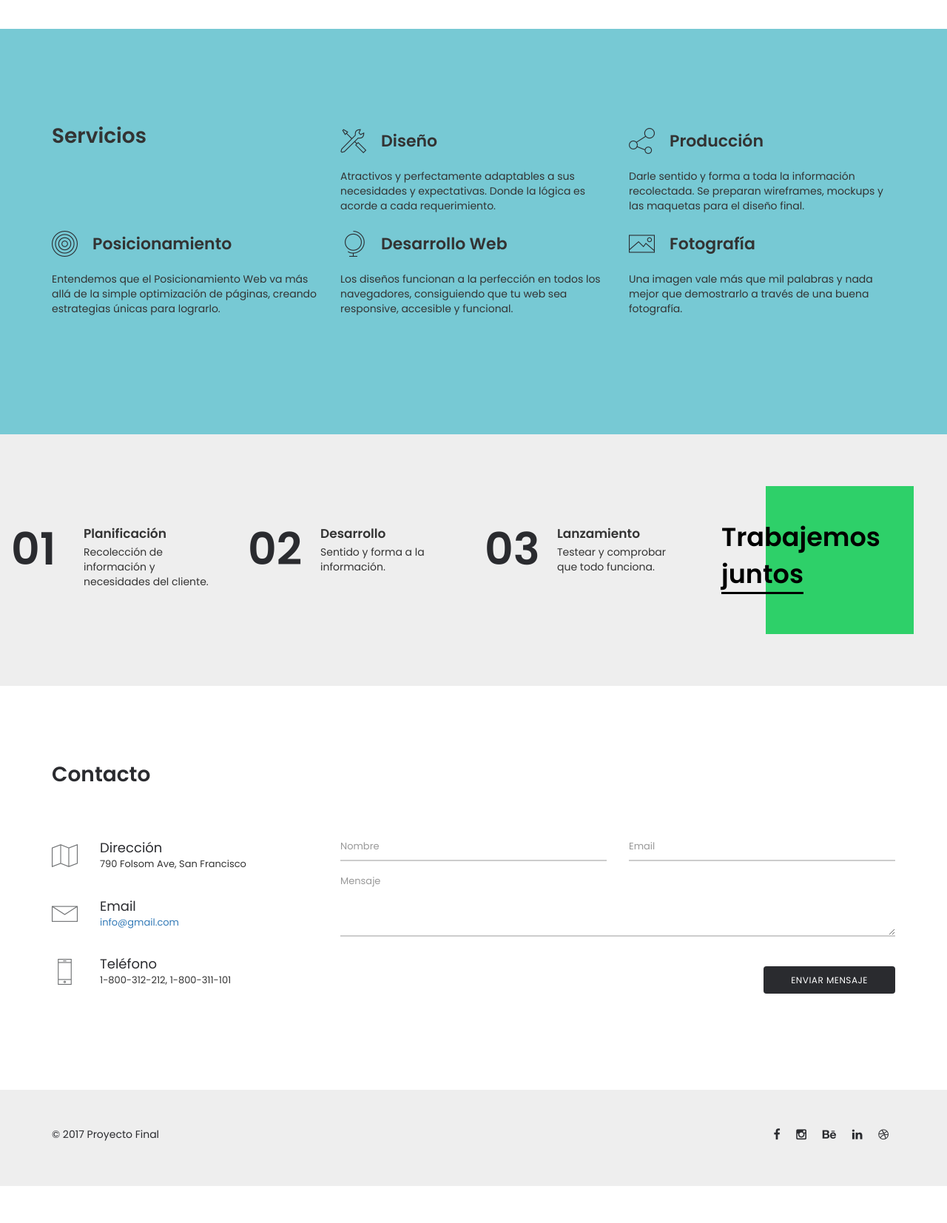
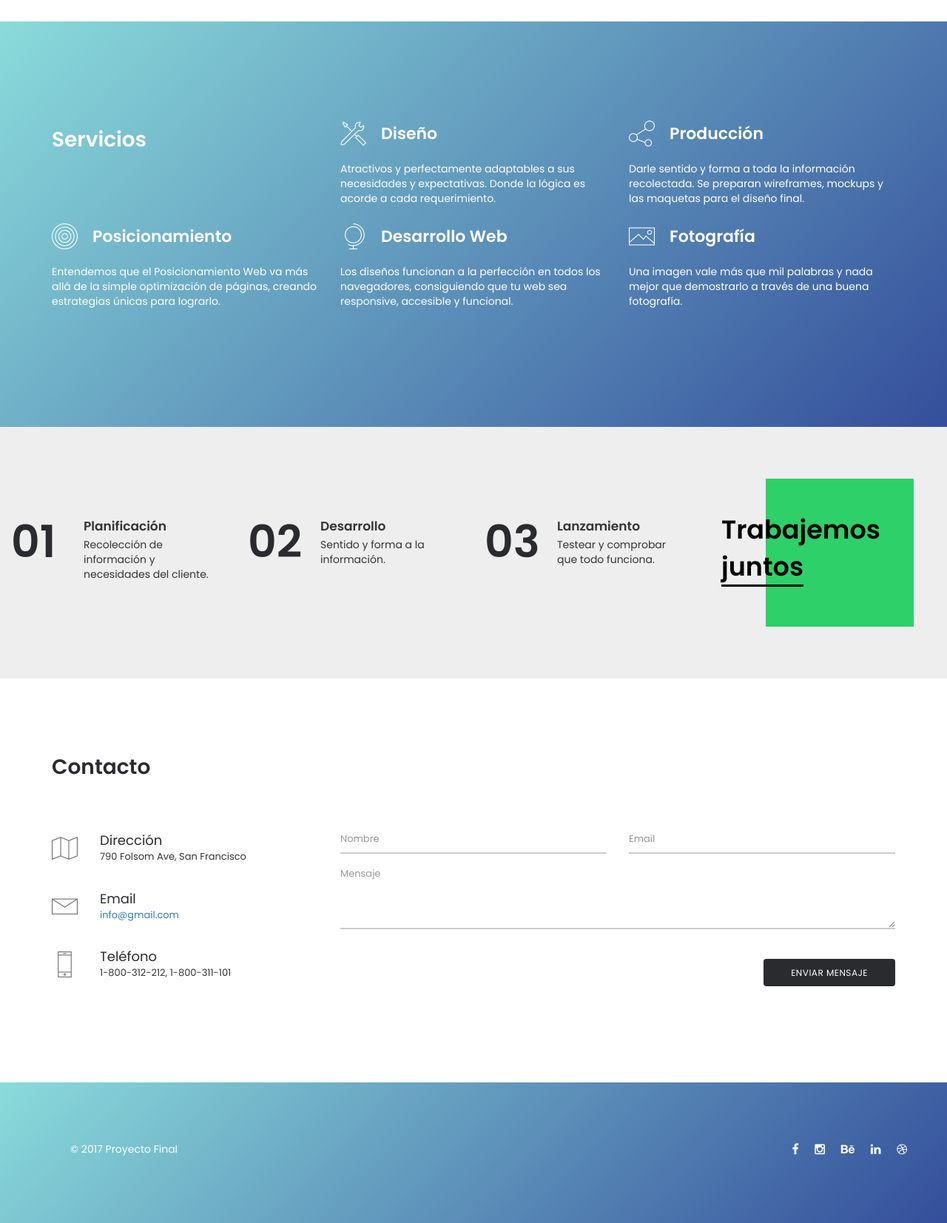
Before and after one commit to NicoVergara/Proyecto-Final, a plain HTML site: page index.html in a window 1280 px wide. Shown: the part 900-2553 px from the top of the page at 74% size. Before the commit the page ends 2503 px from the top, so only its background shows below. Drawn offline with Linux system fonts and the light colour scheme.

Commit message:
Documentadas todas las secciones.

```diff
--- a/index.html
+++ b/index.html
@@ -86,7 +86,7 @@
           <div class="col-lg-4 col-md-12 col-sm-12">
             <div class="mg-title">
               <div class="main-title">
-                <p>Somos CREATIVOS</p>
+                <b>Somos CREATIVOS</b>
               </div>
             </div>
           </div>
@@ -153,7 +153,7 @@
   <!-- End About -->
 
   <!-- Start Services -->
-  <section id="services" class="services page-section pg-serv">
+  <section id="services" class="services page-section bg-g-b-grad pg-serv">
     <div class="container">
       <div class="row">
         <!-- Title -->
@@ -379,7 +379,7 @@
   <!-- End Contact -->
 
   <!-- Start Footer -->
-  <footer id="footer" class="footer page-section pg-footer">
+  <footer id="footer" class="footer page-section bg-g-b-grad pg-footer">
     <div class="container">
       <div class="footer-social right">
         <a href="#" title="Facebbok" target="_blank"><i class="fa fa-facebook"></i></a>
--- a/styles/sass/styles.scss
+++ b/styles/sass/styles.scss
@@ -17,8 +17,10 @@
         05. About Styles
         06. Services Styles
         07. Work Proccess Styles
-        08. Contact Styles
-        09. Footer Styles
+        08. Our Blog Styles
+        09. Newsletter Styles
+        10. Contact Styles
+        11. Footer Styles
 */
 
 /*
@@ -29,11 +31,10 @@
 
 /* Paleta de Colores */
 $feather: #77C9d4;
-$marine: #57bc90;
-$forest: #015249;
+
 $sleek-grey: #eee;
 $icon-grey: #2a2b2f;
-$hover-color: #767676;
+$hover-color: #e6e6e6;
 
 /* Tipografía */
 $font-body: 'Poppins', Arial, Helvetica, sans-serif;
@@ -70,7 +71,6 @@ ul {
   position: relative;
   overflow: hidden;
 }
-
 
 /*
     -------------------------
@@ -116,7 +116,6 @@ ul {
   line-height: 50px;
 }
 
-
 /*
     -------------------------
     ----- 06. Services ------
@@ -131,26 +130,33 @@ ul {
   padding-bottom: 160px;
 }
 
+.section-title-serv {
+  padding-top: 20px;
+  padding-bottom: 50px;
+  font-weight: normal;
+  line-height: 20px;
+  color: #fff;
+}
+
+.title-content-service {
+  position: relative;
+  padding: 10px 10px 10px 55px;
+  margin-bottom: 5px;
+  color: #fff;
+}
+
 .box-icon {
   position: absolute;
   left: 0;
   color: $icon-grey;
   font-size: 35px;
   top:22px;
+  color: #fff;
 }
 
-.box {
-  /*margin-top: 30px;*/
-  .section-title-serv {
-
-  }
-  .title-content-service {
-    position: relative;
-    padding: 10px 10px 10px 55px;
-    margin-bottom: 5px;
-  }
+.tab-text {
+  color: #fff;
 }
-
 
 /*
     -------------------------
@@ -273,10 +279,21 @@ ul {
   }
 }
 
+/*
+    -------------------------
+    ----- 08. Our Blog ------
+    -------------------------
+*/
 
 /*
     -------------------------
-    ----- 08. Contact -------
+    ----- 09. Newsletter ----
+    -------------------------
+*/
+
+/*
+    -------------------------
+    ----- 10. Contact -------
     -------------------------
 */
 .contact {
@@ -288,8 +305,6 @@ ul {
 }
 
 .section-title-contact {
-  /*padding: 0 !important;
-  margin: 45px !important;*/
   padding-top: 20px;
   padding-bottom: 50px;
   font-weight: normal;
@@ -370,18 +385,25 @@ input, textarea, select, .login-select, .form-control {
   }
 }
 
-
 /*
     -------------------------
-    ----- 09. Footer --------
+    ----- 11. Footer --------
     -------------------------
 */
 .footer {
-  background-color: $sleek-grey;
+
+}
+
+.bg-g-b-grad{
+  background: #8adbdb; /* Old browsers */
+  background: -moz-linear-gradient(-45deg,  #8adbdb 0%, #344e9b 100%); /* FF3.6-15 */
+  background: -webkit-linear-gradient(-45deg,  #8adbdb 0%,#344e9b 100%); /* Chrome10-25,Safari5.1-6 */
+  background: linear-gradient(135deg,  #8adbdb 0%,#344e9b 100%); /* W3C, IE10+, FF16+, Chrome26+, Opera12+, Safari7+ */
+  filter: progid:DXImageTransform.Microsoft.gradient( startColorstr='#8adbdb', endColorstr='#344e9b',GradientType=1 ); /* IE6-9 fallback on horizontal gradient */
 }
 
 .pg-footer {
-  padding: 50px;
+  padding: 80px;
 }
 
 .footer-social {
@@ -390,7 +412,7 @@ input, textarea, select, .login-select, .form-control {
   a {
     padding: 9px !important;
     font-size: 16px;
-    color: #2a2b2f;
+    color: #fff;
     text-decoration: none;
 
     &:hover{
@@ -408,7 +430,7 @@ input, textarea, select, .login-select, .form-control {
   color: $icon-grey;
 
   p {
-    color: #2a2b2f;
+    color: #fff;
   }
 }
 
```
Also changed, not shown: styles/css/styles.css, 1 other file.
